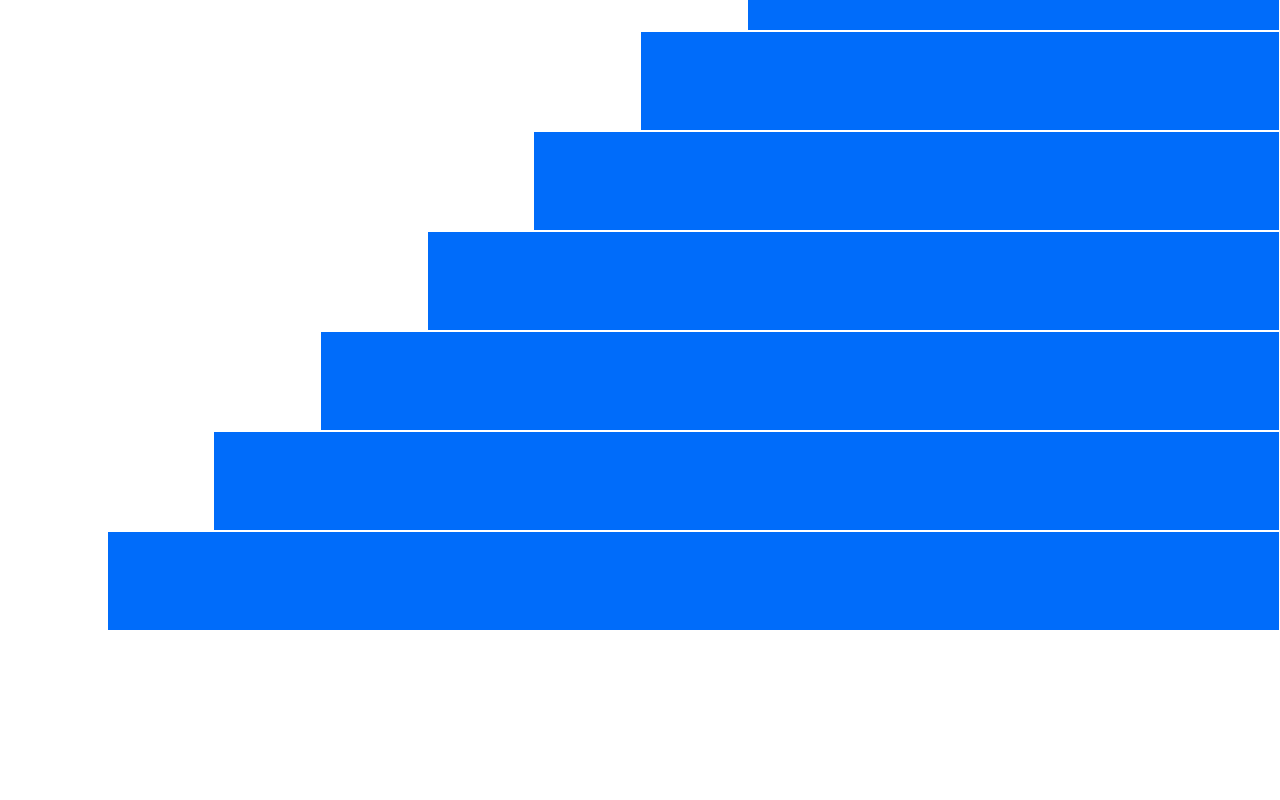
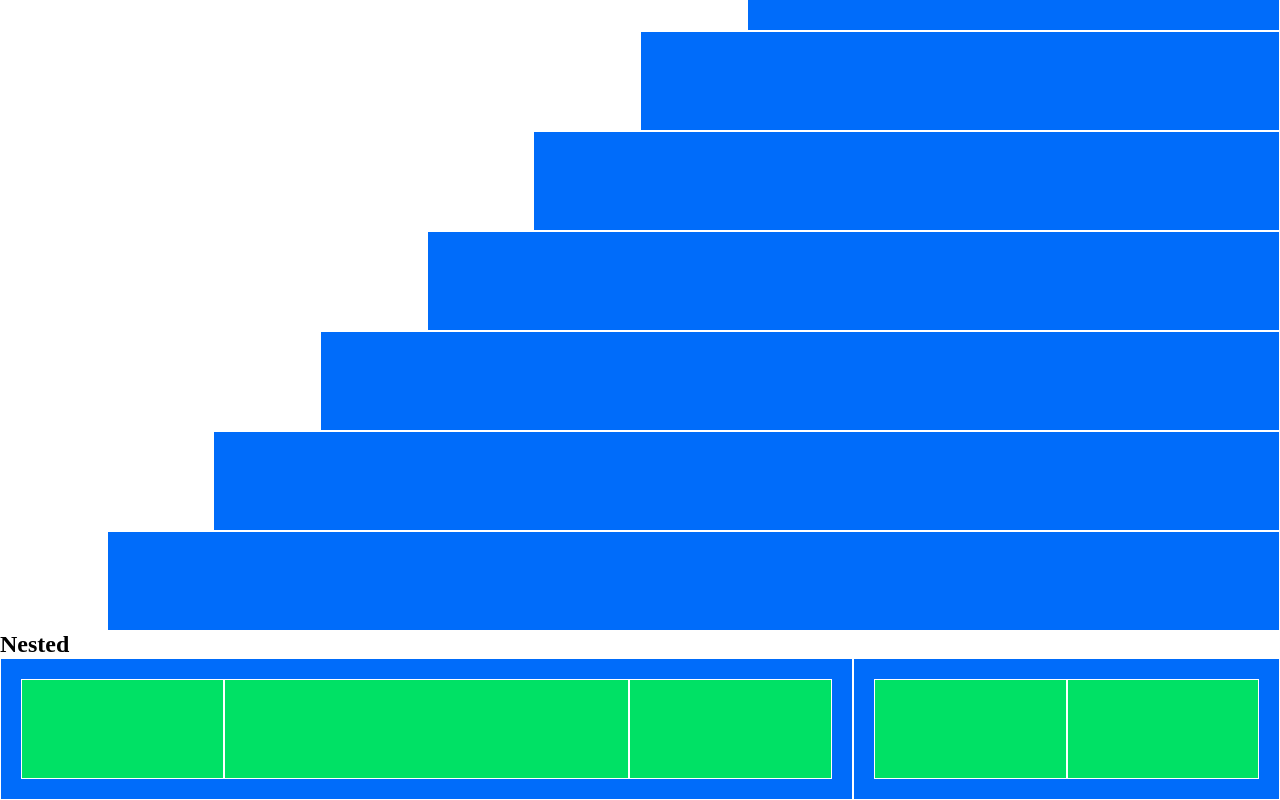
Before and after one commit to Narresx/html-css-12bool, a plain HTML site: page index.html in a window 1280 px wide. Shown: the part 1915-2715 px from the top of the page. Before the commit the page ends 2546 px from the top, so only its background shows below. Drawn offline with Linux system fonts and the light colour scheme.

Commit message:
add nesterd

```diff
--- a/index.html
+++ b/index.html
@@ -139,6 +139,24 @@
             <div class="col-11"></div>
         </div>
     </div>
+    <h2>Nested</h2>
+    <div class="container-fluid">
+        <div class="row">
+            <div class="col-8">
+                <div class="row padding-20">
+                    <div class="col-3 bkg-color-green"></div>
+                    <div class="col-6 bkg-color-green"></div>
+                    <div class="col-3 bkg-color-green"></div>
+                </div>
+            </div>
+            <div class="col-4">
+                <div class="row padding-20">
+                    <div class="col-6 bkg-color-green"></div>
+                    <div class="col-6 bkg-color-green"></div>
+                </div>
+            </div>
+        </div>
+    </div>
 </body>
 
 </html>
```
